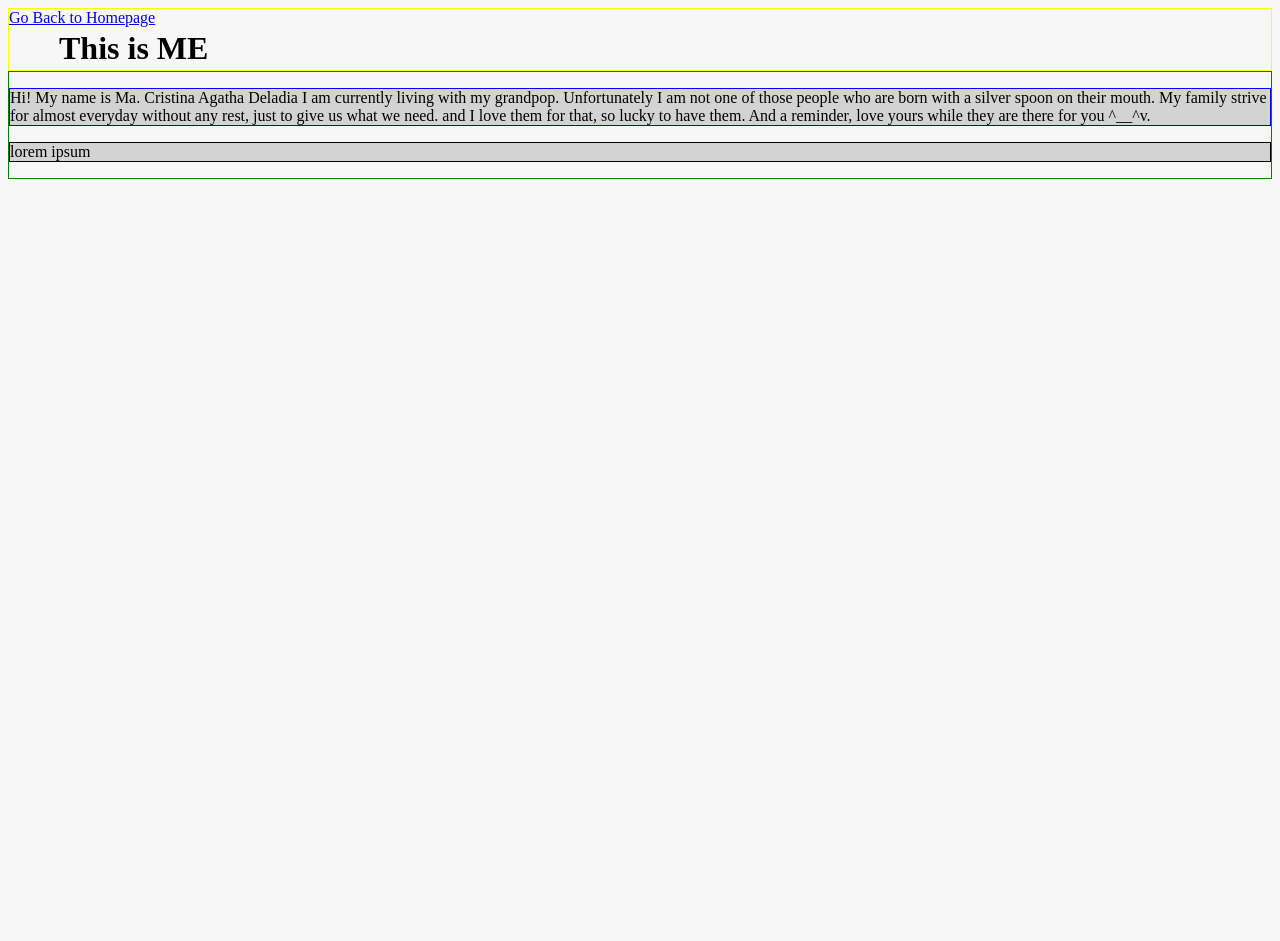
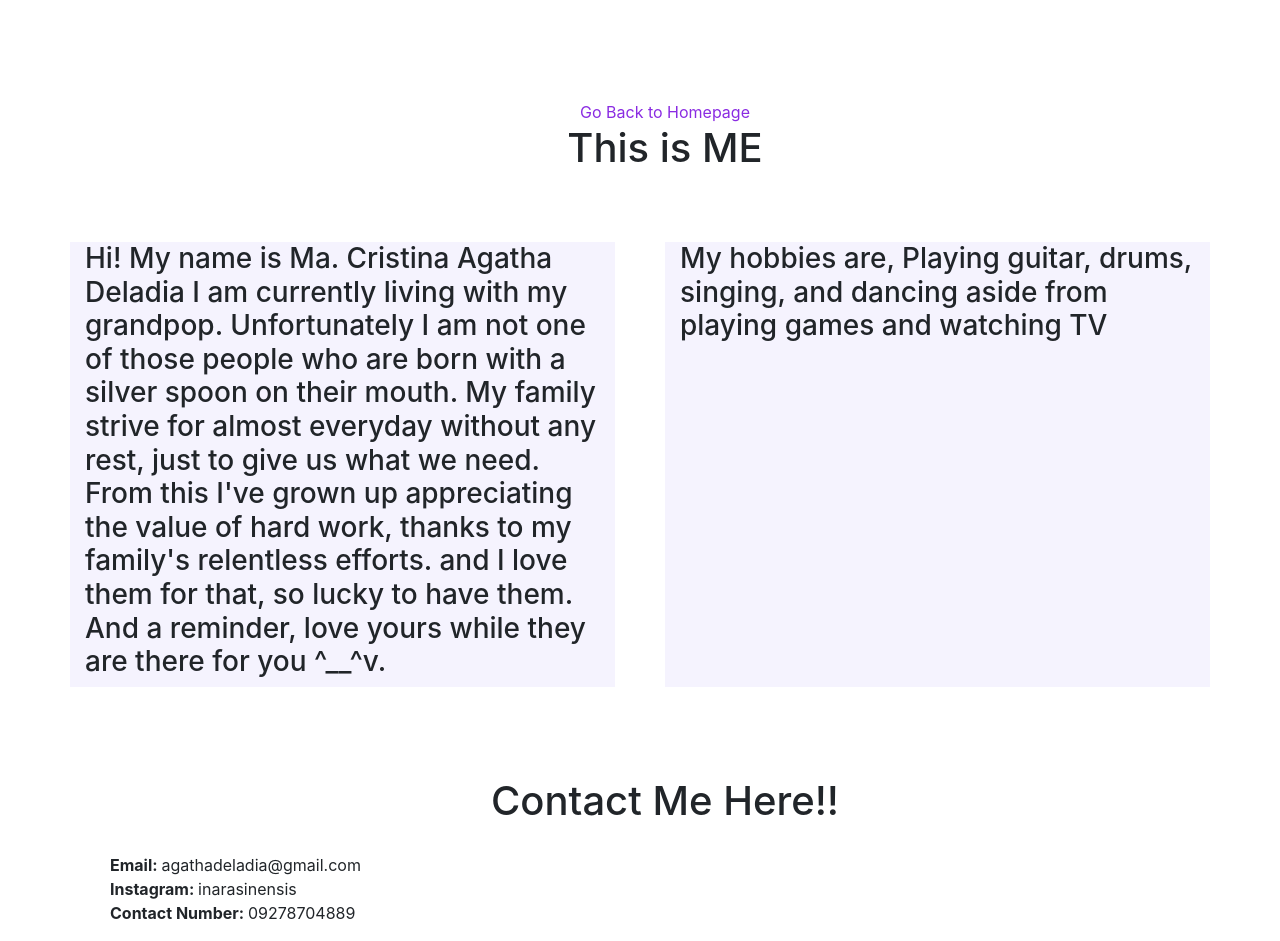
Before and after one commit to Eyiiiiii/SheCodesResponsive, a plain HTML site: page Porfolio/week1/Homework/aboutme.html in a window 1280 px wide. Before the commit the page ends 800 px from the top, so only its background shows below. Drawn offline with nearby package versions, Linux system fonts and the light colour scheme; a web font is replaced by a local one.

Commit message:
finalized the homework week 1

```diff
--- a/Porfolio/week1/Homework/aboutme.html
+++ b/Porfolio/week1/Homework/aboutme.html
@@ -2,46 +2,64 @@
 <html lang="en">
   <head>
     <link rel="stylesheet" href="styles.css" />
+    <link
+      rel="stylesheet"
+      href="https://maxcdn.bootstrapcdn.com/bootstrap/4.5.2/css/bootstrap.min.css"
+    />
+    <script src="https://ajax.googleapis.com/ajax/libs/jquery/3.5.1/jquery.min.js"></script>
+    <script src="https://cdnjs.cloudflare.com/ajax/libs/popper.js/1.16.0/umd/popper.min.js"></script>
+    <script src="https://maxcdn.bootstrapcdn.com/bootstrap/4.5.2/js/bootstrap.min.js"></script>
+
+    <link rel="preconnect" href="https://fonts.googleapis.com" />
+    <link rel="preconnect" href="https://fonts.gstatic.com" crossorigin />
+    <link
+      href="https://fonts.googleapis.com/css2?family=Comic+Neue:ital,wght@0,300;0,400;0,700;1,300;1,400;1,700&family=Preahvihear&display=swap"
+      rel="stylesheet"
+    />
     <meta charset="UTF-8" />
     <meta name="viewport" content="width=device-width, initial-scale=1.0" />
     <title>About Me</title>
   </head>
-  <style>
-    .top {
-      border: 1px solid yellow;
-    }
-
-    .cont-par {
-      border: 1px solid green;
-      display: flex;
-    }
-
-    .one {
-      border: 1px solid blue;
-      background-color: lightgray;
-    }
-
-    .two {
-      border: 1px solid black;
-      background-color: lightgray;
-    }
-  </style>
   <body>
-    <div class="container top">
-      <a href="index.html">Go Back to Homepage</a>
-      <div class="row"><h1>This is ME</h1></div>
+    <div class="container">
+      <a href="index.html" class="top">Go Back to Homepage</a>
+      <h1 class="top-bar">This is ME</h1>
     </div>
     <div class="container cont-par">
       <div class="row">
-        <p class="one">
-          Hi! My name is Ma. Cristina Agatha Deladia I am currently living with
-          my grandpop. Unfortunately I am not one of those people who are born
-          with a silver spoon on their mouth. My family strive for almost
-          everyday without any rest, just to give us what we need. and I love
-          them for that, so lucky to have them. And a reminder, love yours while
-          they are there for you ^__^v.
-        </p>
-        <p class="two">lorem ipsum</p>
+        <div class="col one">
+          <h3>
+            Hi! My name is Ma. Cristina Agatha Deladia I am currently living
+            with my grandpop. Unfortunately I am not one of those people who are
+            born with a silver spoon on their mouth. My family strive for almost
+            everyday without any rest, just to give us what we need. From this
+            I've grown up appreciating the value of hard work, thanks to my
+            family's relentless efforts. and I love them for that, so lucky to
+            have them. And a reminder, love yours while they are there for you
+            ^__^v.
+          </h3>
+        </div>
+        <div class="col two">
+          <h3>
+            My hobbies are, Playing guitar, drums, singing, and dancing aside
+            from playing games and watching TV
+          </h3>
+        </div>
+      </div>
+    </div>
+
+    <div class="container contact-bar">
+      <h1>Contact Me Here!!</h1>
+    </div>
+    <div class="row">
+      <div class="container">
+        <div class="row">
+          <ul id="contact">
+            <li><strong>Email: </strong>agathadeladia@gmail.com</li>
+            <li><strong>Instagram: </strong>inarasinensis</li>
+            <li><strong>Contact Number: </strong>09278704889</li>
+          </ul>
+        </div>
       </div>
     </div>
   </body>
--- a/Porfolio/week1/Homework/styles.css
+++ b/Porfolio/week1/Homework/styles.css
@@ -3,6 +3,8 @@
   --color-two: white;
   --effect: all 200ms ease-in-out;
 }
+
+@import url("https://fonts.googleapis.com/css2?family=Comic+Neue:ital,wght@0,300;0,400;0,700;1,300;1,400;1,700&family=Preahvihear&display=swap");
 body {
   background: #f7f7f7;
 }
@@ -51,3 +53,47 @@ button:hover {
   background-color: var(--color-one);
   transition: var(--effect);
 }
+
+.top {
+  color: blueviolet;
+  display: flex;
+  justify-content: center;
+  margin-left: 50px;
+  margin-top: 100px;
+}
+
+.top-bar {
+  display: flex;
+  justify-content: center;
+  margin-bottom: 70px;
+}
+
+.cont-par {
+  /*border: 1px solid green;*/
+  justify-content: center;
+  padding: 0;
+  display: flex;
+}
+
+.one {
+  /*border: 1px solid blue;*/
+  background-color: #f5f3fe;
+  margin-right: 50px;
+}
+
+.two {
+  /*border: 1px solid black;*/
+  background-color: #f5f3fe;
+}
+
+.contact-bar {
+  margin-bottom: 20px;
+  display: flex;
+  justify-content: center;
+  margin-left: 200px;
+  margin-top: 90px;
+}
+
+ul {
+  list-style: none;
+}
```
Also changed, not shown: Porfolio/week1/Homework/index.html (+7 -1 lines).
